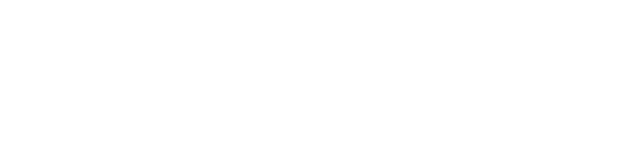
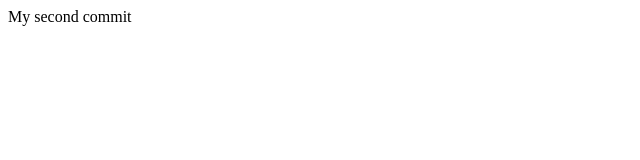
Before and after one commit to vbg10601/gitty, a plain HTML site: page index.html in a window 1280 px wide. Shown: the whole page, without its empty margins (0-640 px from the left). Drawn offline with Linux system fonts and the light colour scheme.

Commit message:
added div in body

```diff
--- a/index.html
+++ b/index.html
@@ -7,6 +7,9 @@
     <title>Document</title>
 </head>
 <body>
+    <div>
+        My second commit
+    </div>
 
 </body>
 </html>
```
